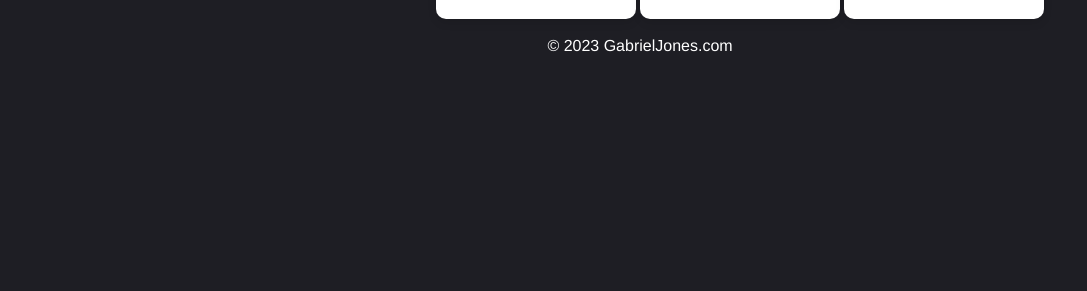
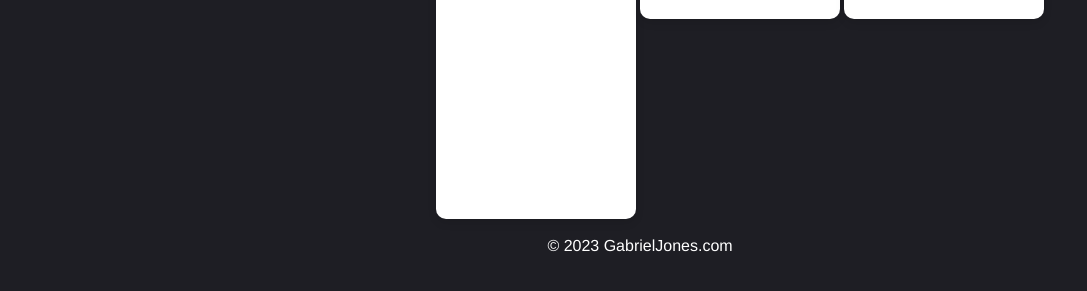
Before and after one commit to GabrielJonesCA/2023WEBPAGE, a plain HTML site: page index.html in a window 1280 px wide. Shown: the part 383-674 px from the top of the page, without its empty margins (0-1087 px from the left). Drawn offline with Linux system fonts and the light colour scheme.

Commit message:
updates and css clean up
cleaned up the css and added box1 box2 and box3 options

```diff
--- a/css/style.css
+++ b/css/style.css
@@ -10,7 +10,6 @@ body {
 }
 
 header, .content, footer {
-
     color: #FFF;
     box-sizing: border-box;
 }
@@ -32,25 +31,39 @@ header {
     justify-content: flex-start;
     align-items: flex-start;
     margin-top: 200px;
-    margin-left: 200px; /* Adjusted margin to match the fixed header width */
+    margin-left: 200px;
 }
 
-.box {
+.box1,
+.box2,
+.box3 {
     text-align: left;
     padding: 10px;
     background-color: #FFF;
     border-radius: 10px;
-    margin: 2px; /* Adjusted margin to be 2px between boxes */
+    margin: 2px;
     box-sizing: border-box;
-    width: 200px; /* Fixed width for the boxes */
-    height: 200px;
+    width: 200px;
     box-shadow: 0 4px 8px rgba(0, 0, 0, 0.1);
     transition: transform 0.3s ease-in-out;
 }
 
-.box:hover {
+.box1 {
+    height: 400px;
+}
+
+.box2,
+.box3 {
+    height: 200px;
+}
+
+.box1:hover,
+.box2:hover,
+.box3:hover {
     transform: scale(1.05);
 }
+
+
 
 footer {
     text-align: center;
--- a/index.html
+++ b/index.html
@@ -17,17 +17,17 @@
 
 
             <section class="content">
-                <div class="box">
+                <div class="box1">
                     <h2>Web Design Mastery</h2>
                     <p>Unbox the secrets of beautiful and functional web design.</p>
                 </div>
 
-                <div class="box">
+                <div class="box2">
                     <h2>Responsive Layouts</h2>
                     <p>Our designs are as flexible as a bento box, adapting to any screen size.</p>
                 </div>
 
-                <div class="box">
+                <div class="box3">
                     <h2>Creative Elements</h2>
                     <p>Explore the art of combining colors, typography, and imagery.</p>
                 </div>
```
